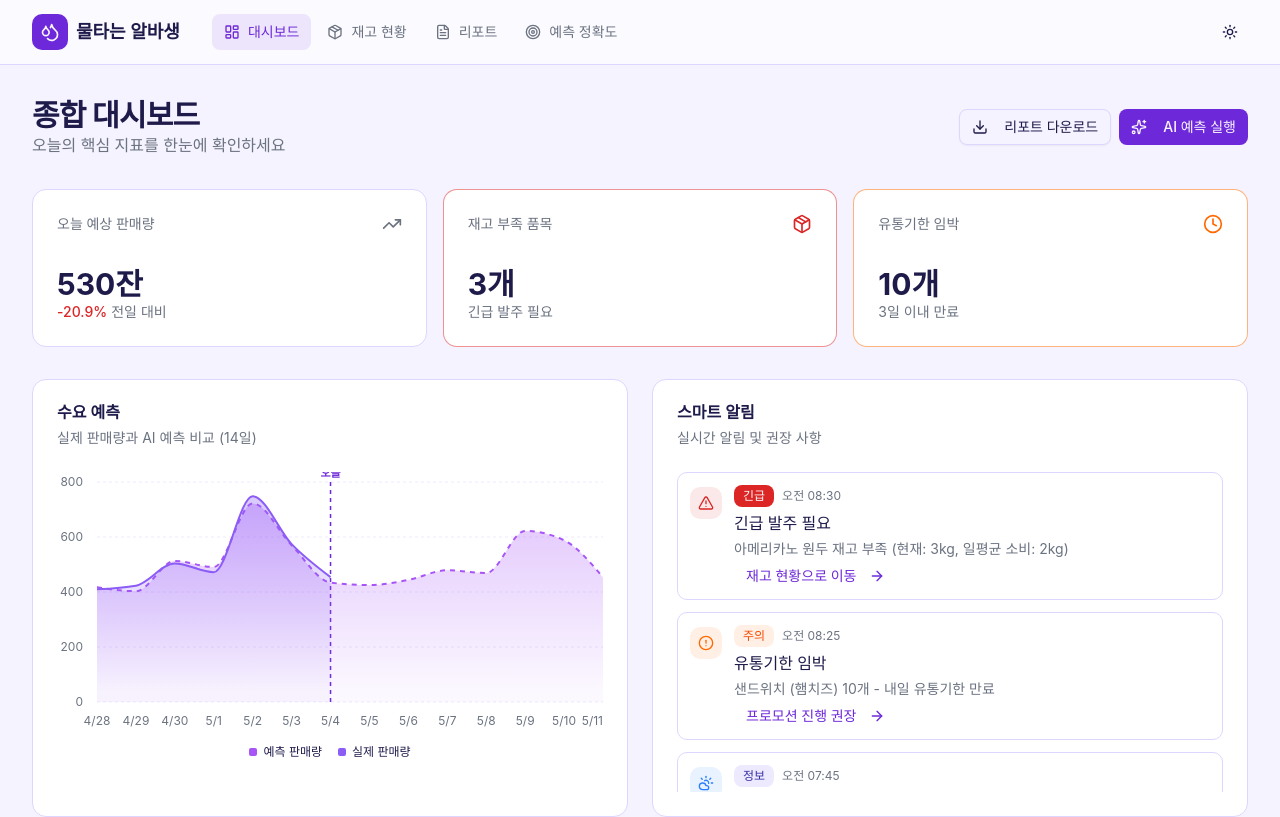
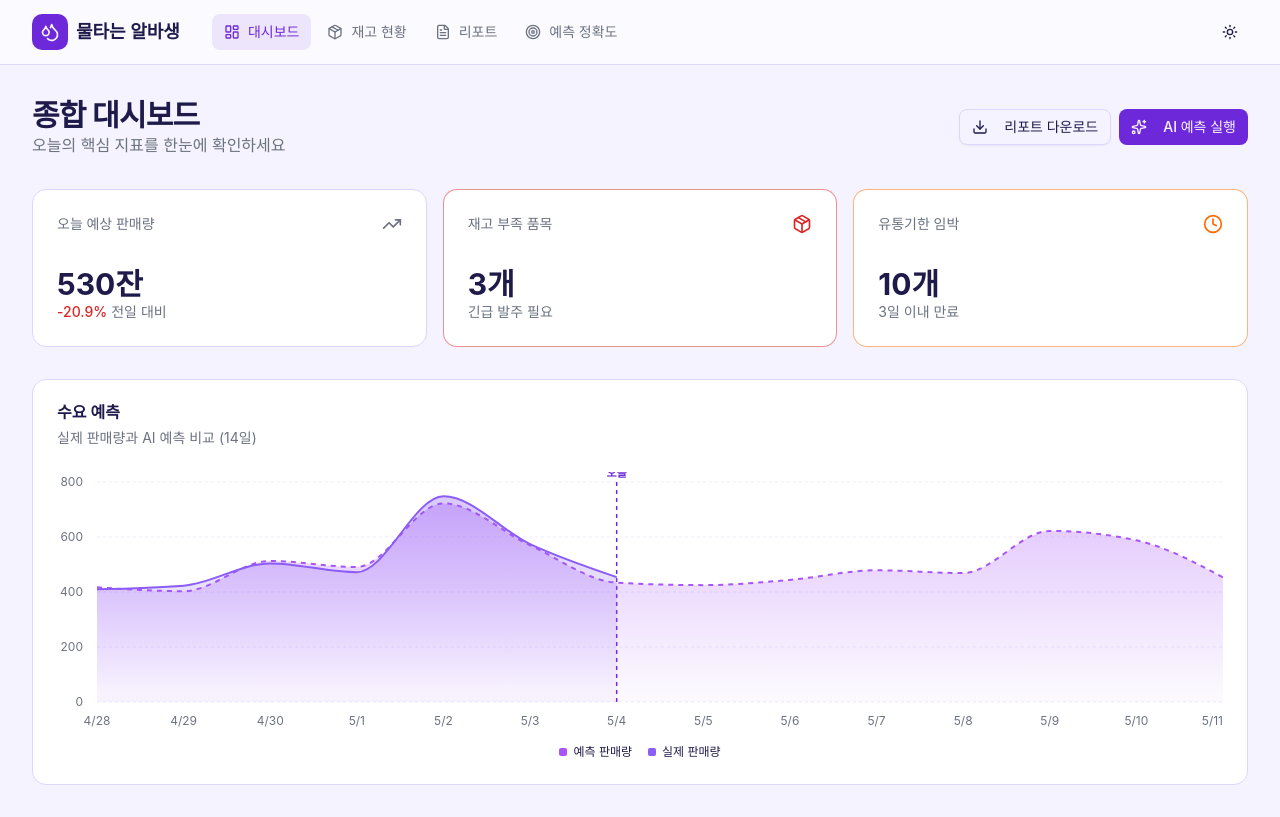
Before and after one commit to xitora/cafe-management, a Next.js app: page / in a window 1280 px wide. Shown: the top 817 px of the page. Built offline with nearby package versions, Linux system fonts and the light colour scheme; a web font is replaced by a local one.

Commit message:
feat: separate AreaChart and LineChart in dashboard for narrow screens\n\nRemove grid wrapper and split into sibling cards for better display.

```diff
--- a/app/accuracy/page.tsx
+++ b/app/accuracy/page.tsx
@@ -167,10 +167,9 @@ export default function AccuracyPage() {
             ))}
       </div>
 
-      <div className="grid gap-6 lg:grid-cols-3">
       <Card
         className={cn(
-            "border card-hover lg:col-span-2 transition-all duration-1000",
+          "border card-hover transition-all duration-1000",
           mounted ? "opacity-100 translate-y-0" : "opacity-0 translate-y-4",
         )}
         style={{ transitionDelay: "800ms" }}
@@ -298,7 +297,6 @@ export default function AccuracyPage() {
             </div>
           </CardContent>
         </Card>
-      </div>
 
       <div className="grid gap-6 lg:grid-cols-2">
         <Card
--- a/app/page.tsx
+++ b/app/page.tsx
@@ -189,7 +189,6 @@ export default function DashboardPage() {
             ))}
       </div>
 
-      <div className="grid gap-6 lg:grid-cols-2">
       <Card
         className={cn(
           "border card-hover transition-all duration-1000",
@@ -325,7 +324,6 @@ export default function DashboardPage() {
             </div>
           </CardContent>
         </Card>
-      </div>
 
       <AIPredictionModal open={isPredictionOpen} onOpenChange={setIsPredictionOpen} />
       <DownloadReportModal open={isDownloadOpen} onOpenChange={setIsDownloadOpen} />
```
Lines whose indentation alone changed are shown as unchanged.
